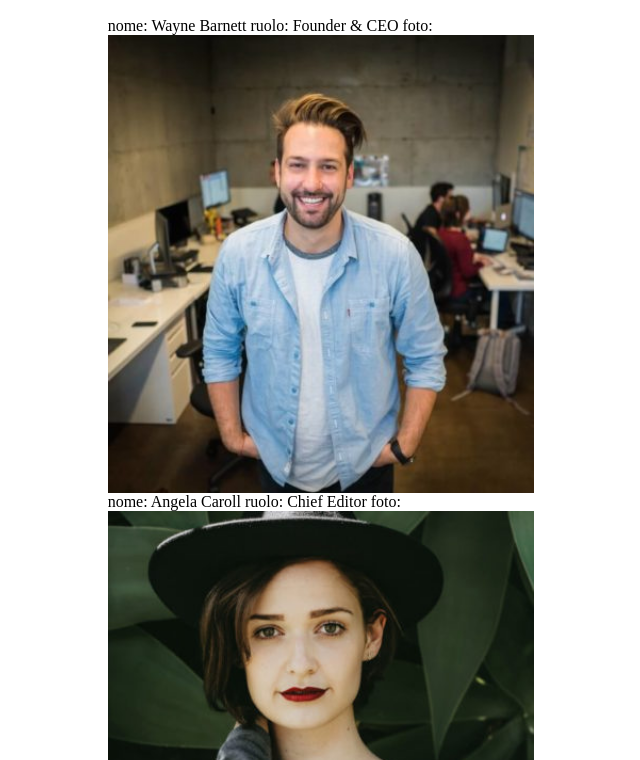
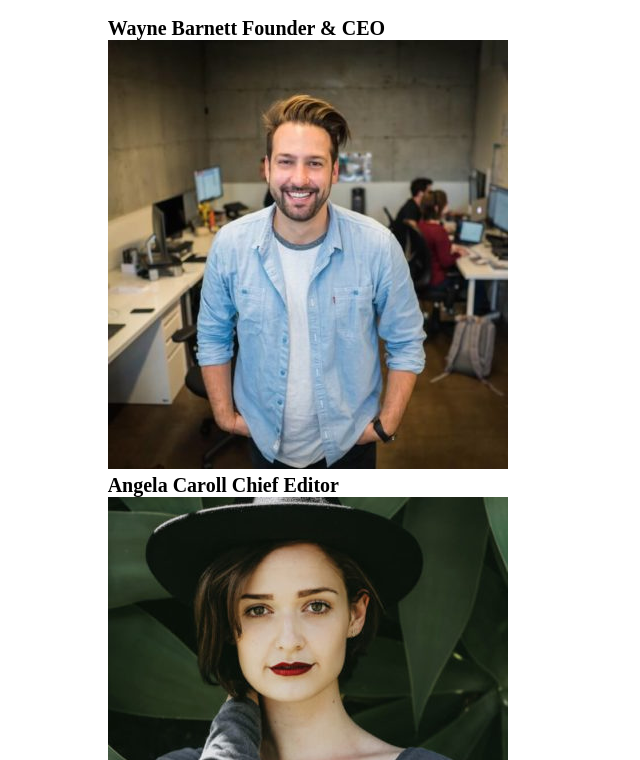
Before and after one commit to AlessioLaudicina/js-our-team, a plain HTML site: page index.html in a window 1280 px wide. Shown: the part 40-800 px from the top of the page, without its empty margins (319-959 px from the left). Drawn offline with Linux system fonts and the light colour scheme.

Commit message:
stilizazzione grafica css

```diff
--- a/js/main.js
+++ b/js/main.js
@@ -57,13 +57,13 @@ console.log(membro)
 
 
 for(let i = 0; i < membro.length; i++){
-    let membriTeam = membro[i];
+    const membriTeam = membro[i];
 
 
 
     for(let key in membriTeam){
         let cardDom = document.getElementById('card');
-        cardDom.innerHTML += key + ': ' + membriTeam[key] + '     ';
+        cardDom.innerHTML += membriTeam[key] + '     ';
         console.log(key + ' - ' + membriTeam[key]);
 
 
--- a/style.css
+++ b/style.css
@@ -14,7 +14,11 @@
 #card{
     width: calc(100% / 3);
     height: calc(100% / 6);
-    display: flex;
-    flex-direction: column;
-    margin: 20px 0;
+    margin: 20px 20px;
+    font-size: 20px;
+    font-weight: bold;
 }
+
+img{
+    max-width: 600px;
+}
```
